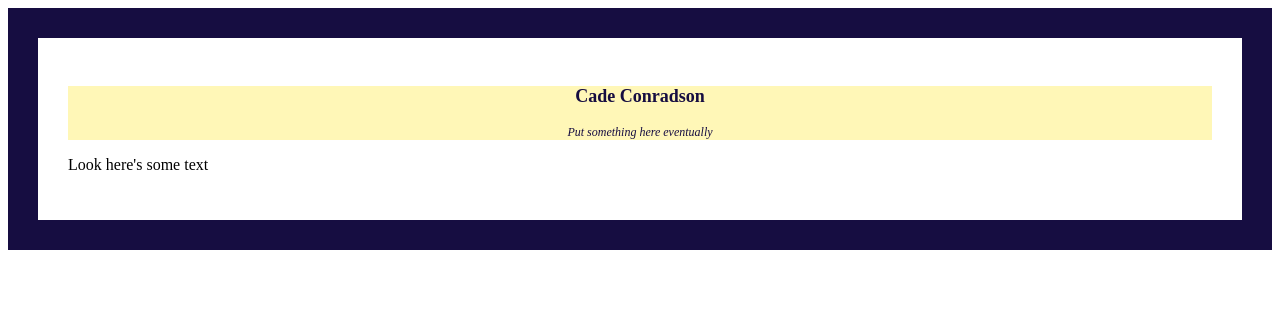
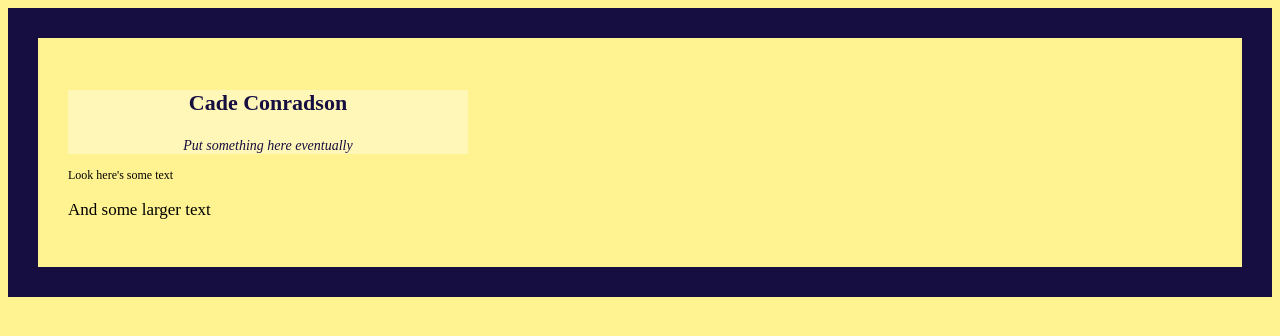
Before and after one commit to cconradson/cconradson.github.io, a Jekyll site: the page built from index.html, in a window 1280 px wide. Shown: the top 336 px of the page. Built offline with Jekyll 4.4.1, drawn with Linux system fonts in a browser that asks for light colours.

Commit message:
style attempt 2

```diff
--- a/assets/css/main.css
+++ b/assets/css/main.css
@@ -2,19 +2,28 @@ header {
 	text-align: center;
 	background-color: #fff7b7;
 	color: #160d41;
+	width: 400px;
+}
+
+body {
+	background-color: #fff290;
+	padding: 30px;
+	border: 30px solid #160d41;
 }
 
 h3[class='site.title'] {
-	font-size: 18px;
+	font-size: 22px;
 }
 
 p[class='site.description'] {
-	font-size: 12px;
+	font-size: 14px;
 	font-style: italic;
 }
 
-body {
-	background-color: fff290;
-	padding: 30px;
-	border: 30px solid #160d41;
+p[class='larger'] {
+	font-size: 17px;
 }
+
+p {
+	font-size: 12px;
+}
--- a/index.html
+++ b/index.html
@@ -3,3 +3,5 @@ layout: default
 ---
 
 <p>Look here's some text</p>
+
+<p class='larger'>And some larger text</p>
```
